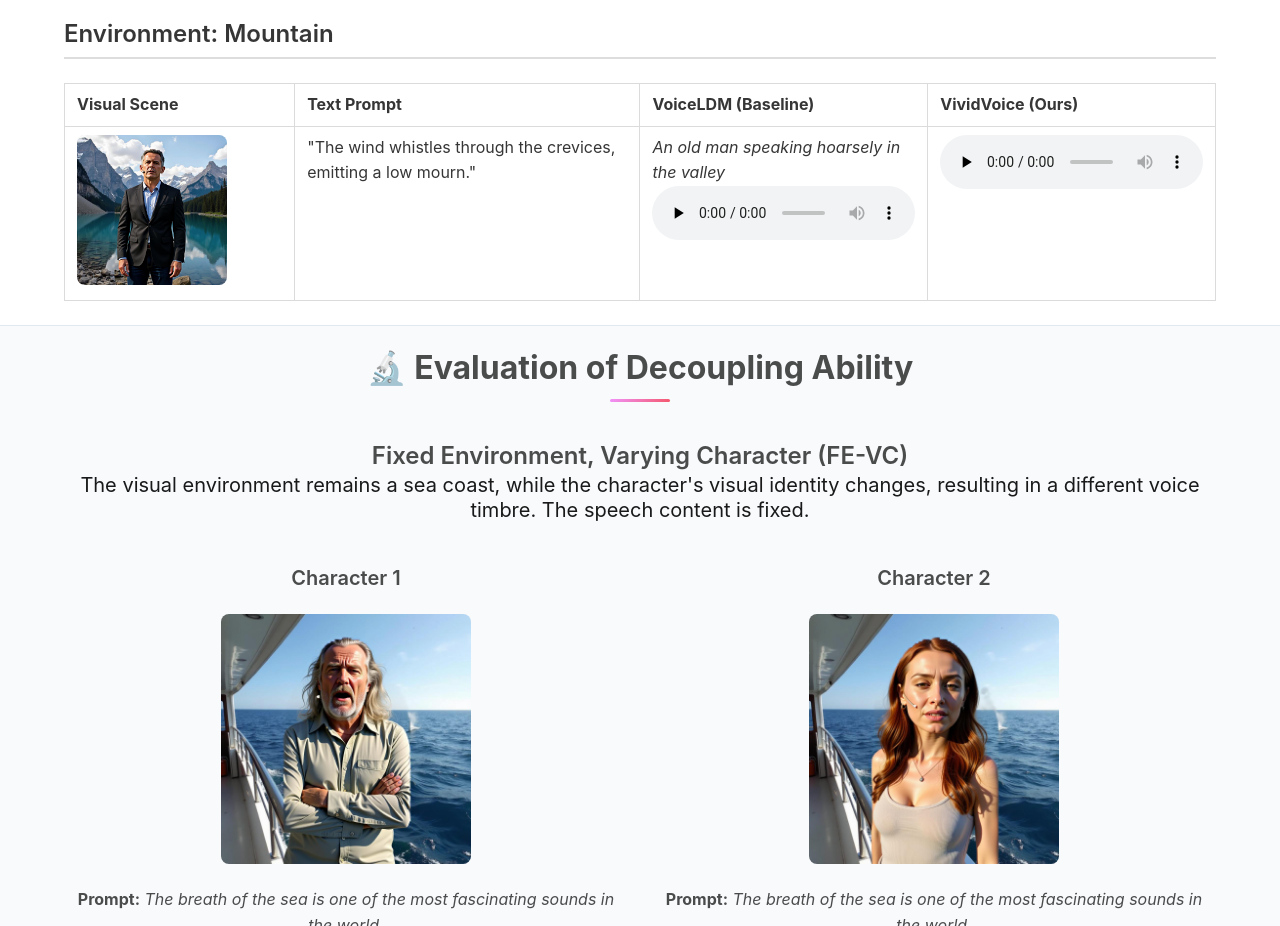
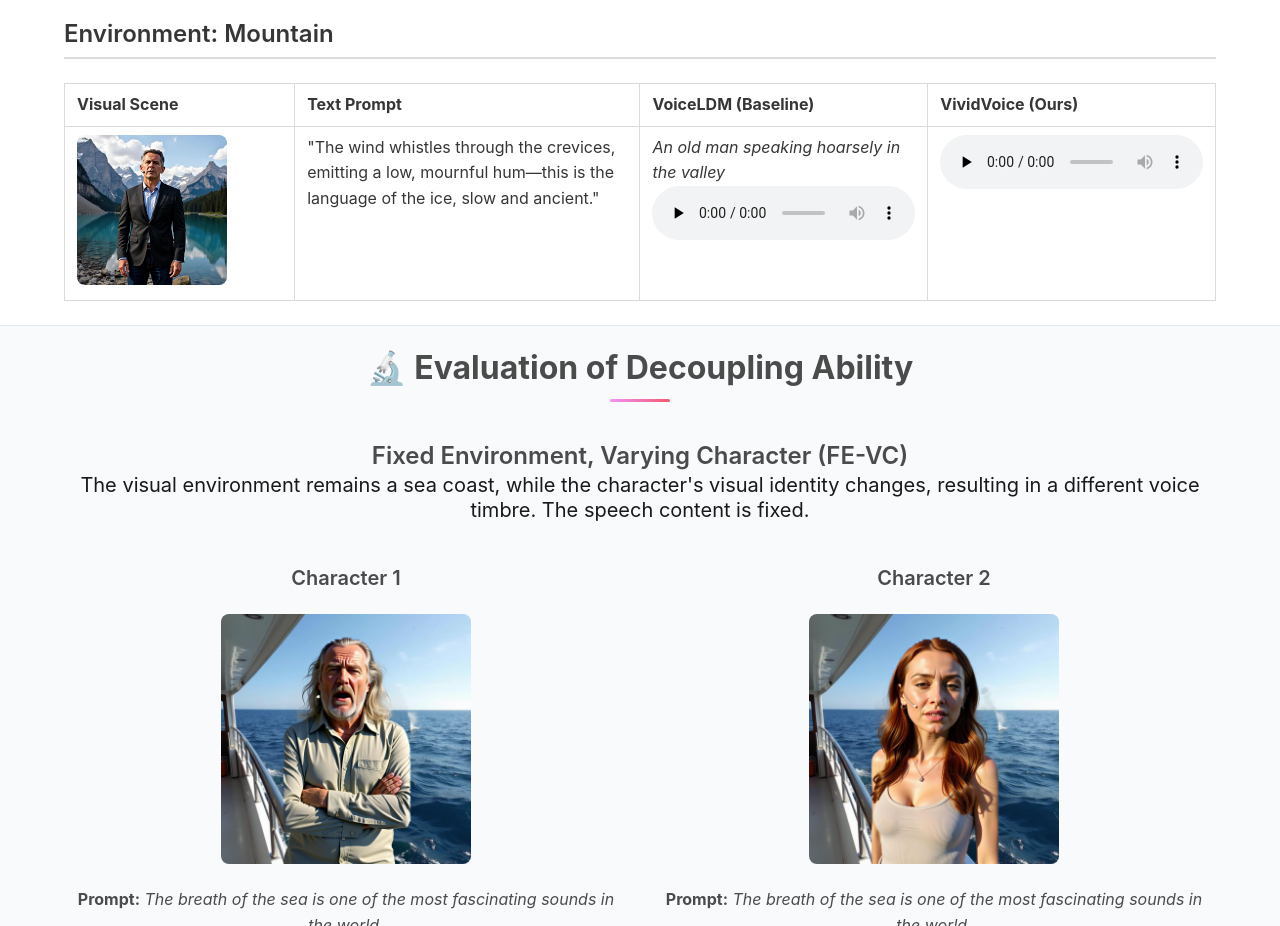
Before and after one commit to Chengyuann/VividVoice, a plain HTML site: page index.html in a window 1280 px wide. Shown: the part 4140-5066 px from the top of the page. Drawn offline with nearby package versions, Linux system fonts and the light colour scheme; a script that the page names is missing; some icons are missing; a web font is replaced by a local one.

Commit message:
Update index.html

```diff
--- a/index.html
+++ b/index.html
@@ -284,7 +284,7 @@
             <td>
               <img src="static/audio/mountain/0ygtX2nyexo_50033_fused_with_mountain_20.jpg" alt="An old man speaking hoarsely in the valley" style="width:150px; border-radius: 8px;">
             </td>
-            <td>"The wind whistles through the crevices, emitting a low mourn."</td>
+            <td>"The wind whistles through the crevices, emitting a low, mournful hum—this is the language of the ice, slow and ancient."</td>
             <td>
               <p><em>An old man speaking hoarsely in the valley</em></p>
               <audio src="static/audio/mountain/002-An_old_man_speaking_hoarsely_in_the_vall-The_wind_whistles_through_the_crevices_emitting_a_low_mournf.wav" controls preload="none" style="width: 100%;"></audio>
```
